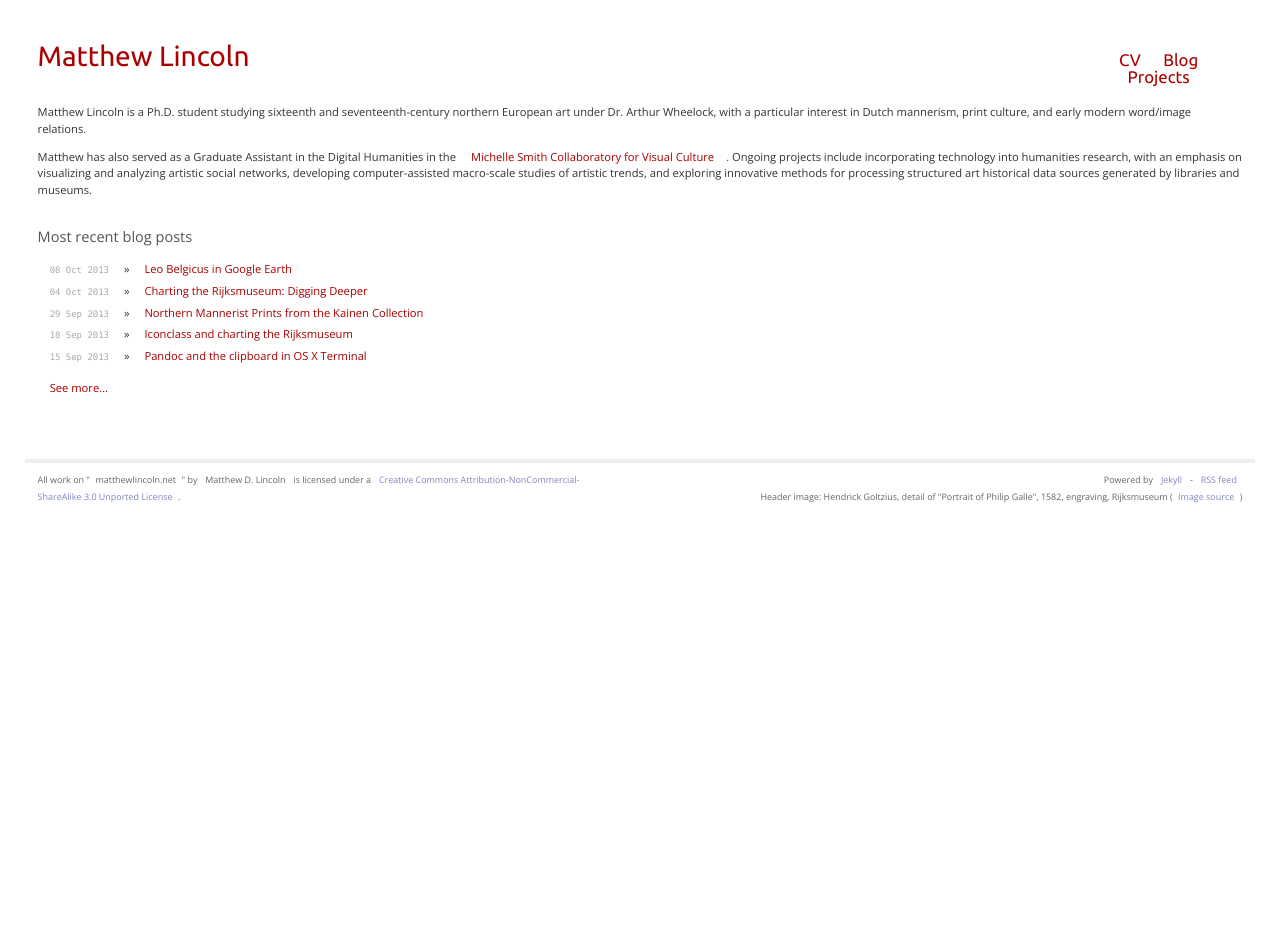
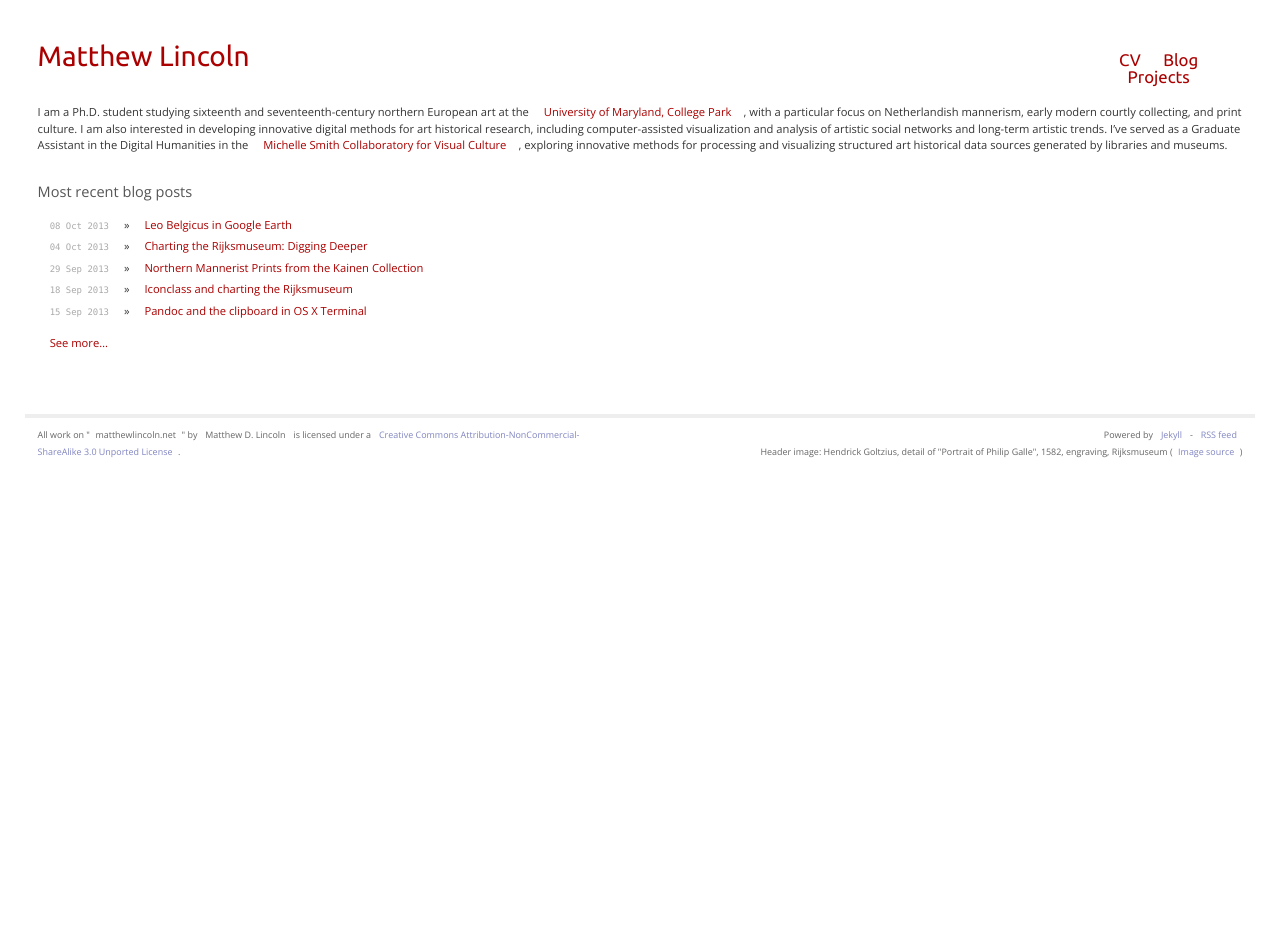
Before and after one commit to mdlincoln/mdlincoln.github.io, a Jekyll site: the page built from index.md, in a window 1280 px wide. Built offline with Jekyll 4.4.1, drawn with Linux system fonts in a browser that asks for light colours.

Commit message:
Updated bio

```diff
--- a/index.md
+++ b/index.md
@@ -4,9 +4,8 @@ title: Home
 show_title: false
 ---
 
-Matthew Lincoln is a Ph.D. student studying sixteenth and seventeenth-century northern European art under Dr. Arthur Wheelock, with a particular interest in Dutch mannerism, print culture, and early modern word/image relations.
+I am a Ph.D. student studying sixteenth and seventeenth-century northern European art at the [University of Maryland, College Park](http://arthistory.umd.edu/graduate-students/Matthew%20Lincoln), with a particular focus on Netherlandish mannerism, early modern courtly collecting, and print culture. I am also interested in developing innovative digital methods for art historical research, including computer-assisted visualization and analysis of artistic social networks and long-term artistic trends. I've served as a Graduate Assistant in the Digital Humanities in the [Michelle Smith Collaboratory for Visual Culture](http://michellesmithcollaboratory.umd.edu/), exploring innovative methods for processing and visualizing structured art historical data sources generated by libraries and museums.
 
-Matthew has also served as a Graduate Assistant in the Digital Humanities in the [Michelle Smith Collaboratory for Visual Culture](http://michellesmithcollaboratory.umd.edu/). Ongoing projects include incorporating technology into humanities research, with an emphasis on visualizing and analyzing artistic social networks, developing computer-assisted macro-scale studies of artistic trends, and exploring innovative methods for processing structured art historical data sources generated by libraries and museums.
 
 ## Most recent blog posts
 
```
